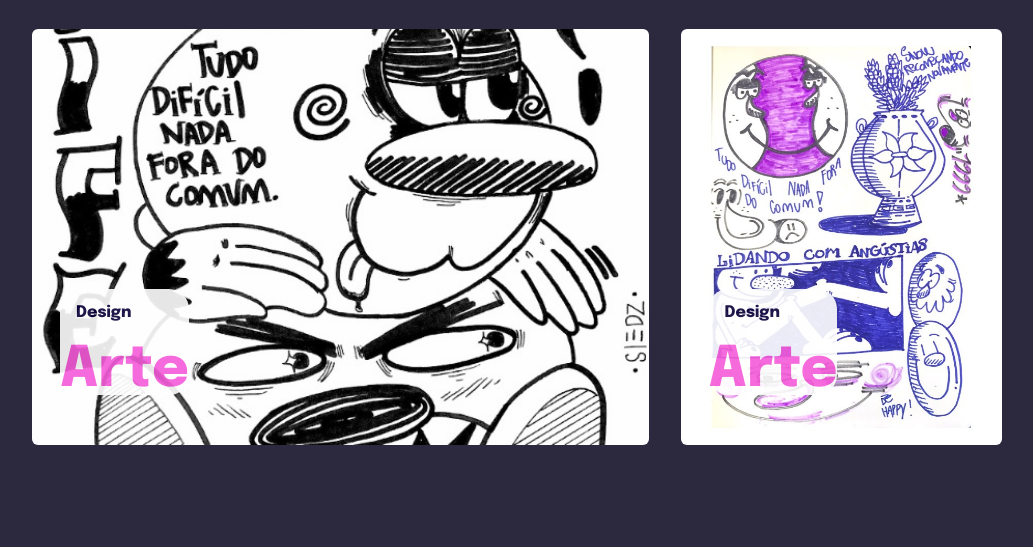
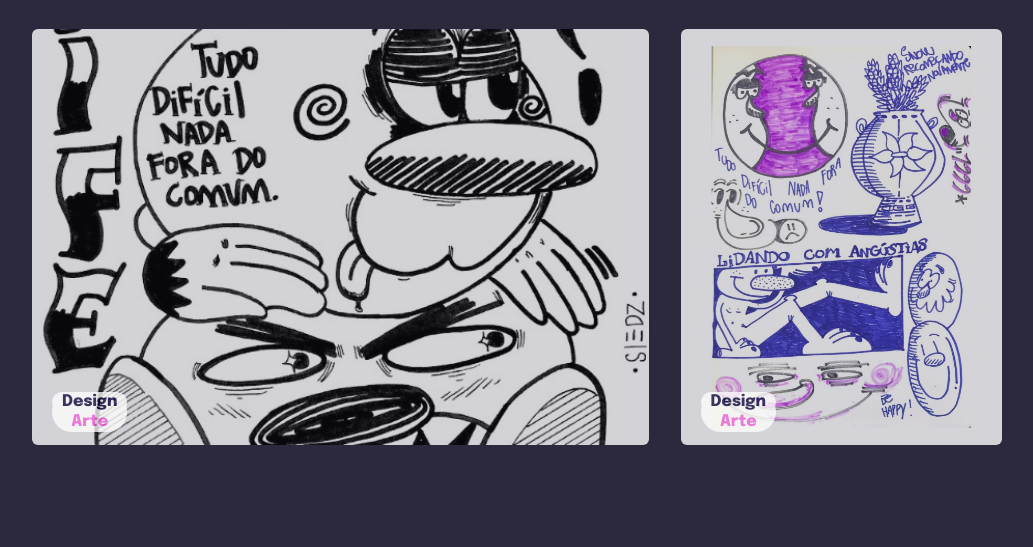
Before and after one commit to HenriqueGanz/PROJETO-07-portifolio-snow, a plain HTML site: page index.html in a window 1280 px wide. Shown: the part 754-1301 px from the top of the page, without its empty margins (123-1156 px from the left). Drawn offline with Linux system fonts and the light colour scheme.

Commit message:
alteracao de tamanho texto e de animacoes

```diff
--- a/style.css
+++ b/style.css
@@ -89,19 +89,20 @@ img {
 
     border-radius: 0.6rem;
 
+    opacity: 0.8;
     transition: transform 200ms ease-in-out;
 }
 
 .card img:hover {
     transform: scale(1.1);
-    opacity: 0.5;
+    opacity: 1;
 }
 
 
 .card h2 span{
     color: var(--fc-secondary-dark);
     background-color: var(--fc-primary);
-    padding: 0 1.6rem;
+    padding: 0 1rem;
 
     font-size: var(--fs-body);
     border-radius: 1.9rem;
@@ -118,18 +119,20 @@ img {
     opacity: 0.9;
 
     position: absolute;
-    bottom: 5.2rem;
-    left: 2.8rem;
+    bottom: 2rem;
+    left: 2rem;
 
     font-family: var(--ff-heading);
     font-weight: 800;
-    font-size: var(--fs-heading);
-    line-height: 4.8rem;
+    font-size: var(--fs-body);
+    line-height: 2rem;
     color: var(--fc-primary-lightpink);
 
     display: flex;
     flex-direction: column;
-    gap: 1rem;
+    align-items: center;
+
+    animation: float 4s backwards ease-in-out infinite;
 }
 
 @keyframes topdown {
```
